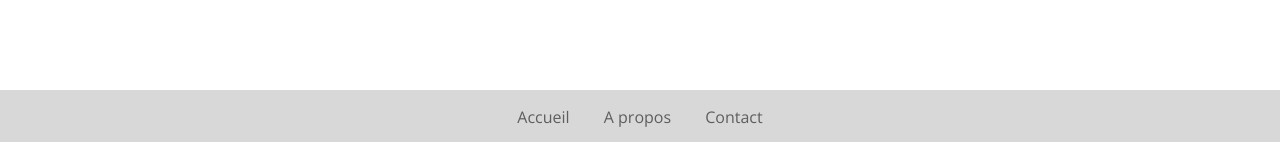
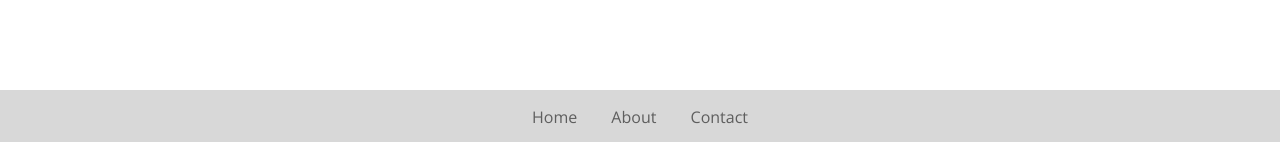
Before and after one commit to hbcbh1999/bubble-website, a Jekyll site: the page built from index-en.md, in a window 1280 px wide and 900 px high, scrolled down 1512 px. Shown: the part 755-897 px from the top of the window. Built offline with Jekyll 4.4.1, drawn with Linux system fonts in a browser that asks for light colours.

Commit message:
Localize footer menu

```diff
--- a/_includes/footer.html
+++ b/_includes/footer.html
@@ -2,8 +2,20 @@
 	<div class="container">
 		<div class="row">
 			<ul class="links">
-				<li><a href="/">Accueil</a></li>
-				<li><a href="/a-propos/">A propos</a></li>
+				<li>
+				{% if page.lang == "fr" %}
+					<a href="/">Accueil</a>
+				{% elsif page.lang == "en" %}
+					<a href="/en">Home</a>
+				{% endif %}
+				</li>
+				<li>
+				{% if page.lang == "fr" %}
+					<a href="/a-propos">A propos</a>
+				{% elsif page.lang == "en" %}
+					<a href="/about">About</a>
+				{% endif %}
+				</li>
 				<li><a href="#">Contact</a></li>
 			</ul>
 		</div>
```
Also changed, not shown: about-en.md (added, +10 -0 lines), about-fr.md (+1 -0 lines).
